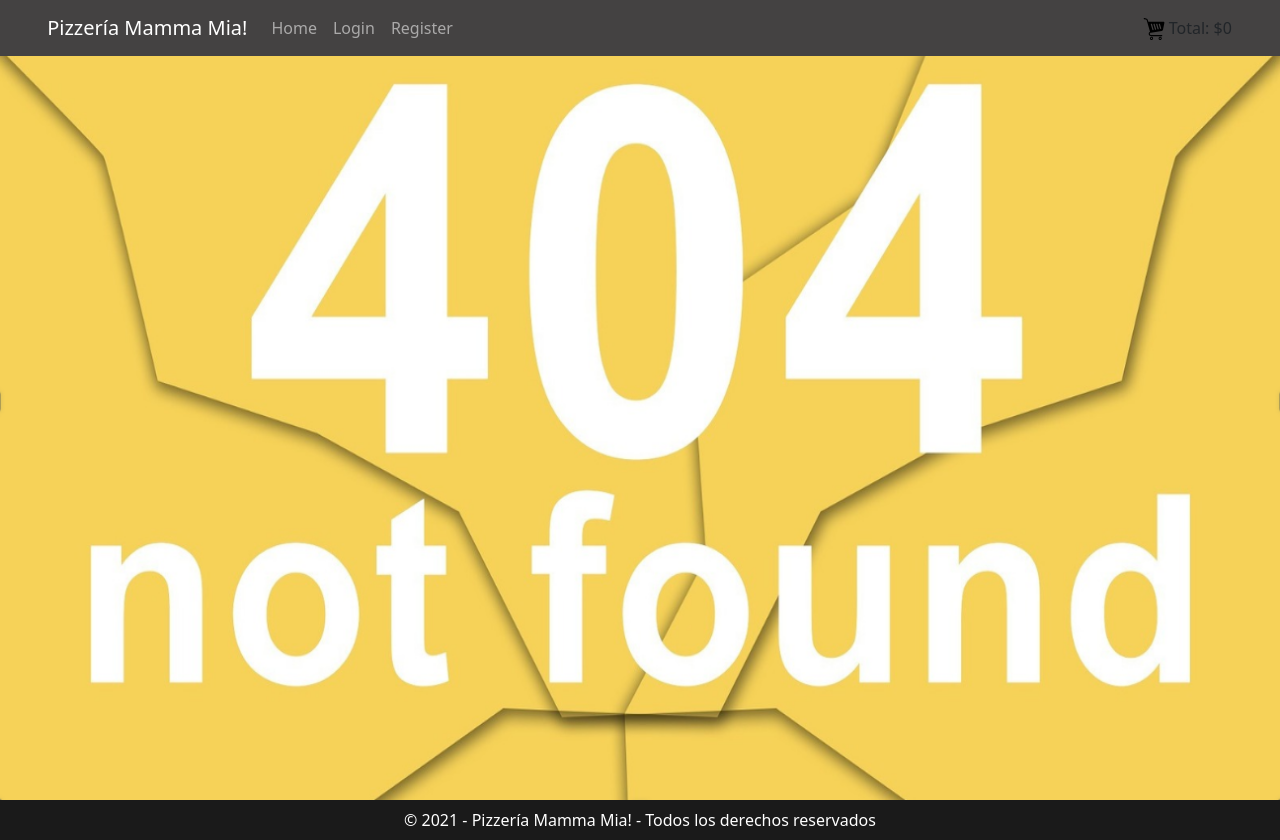
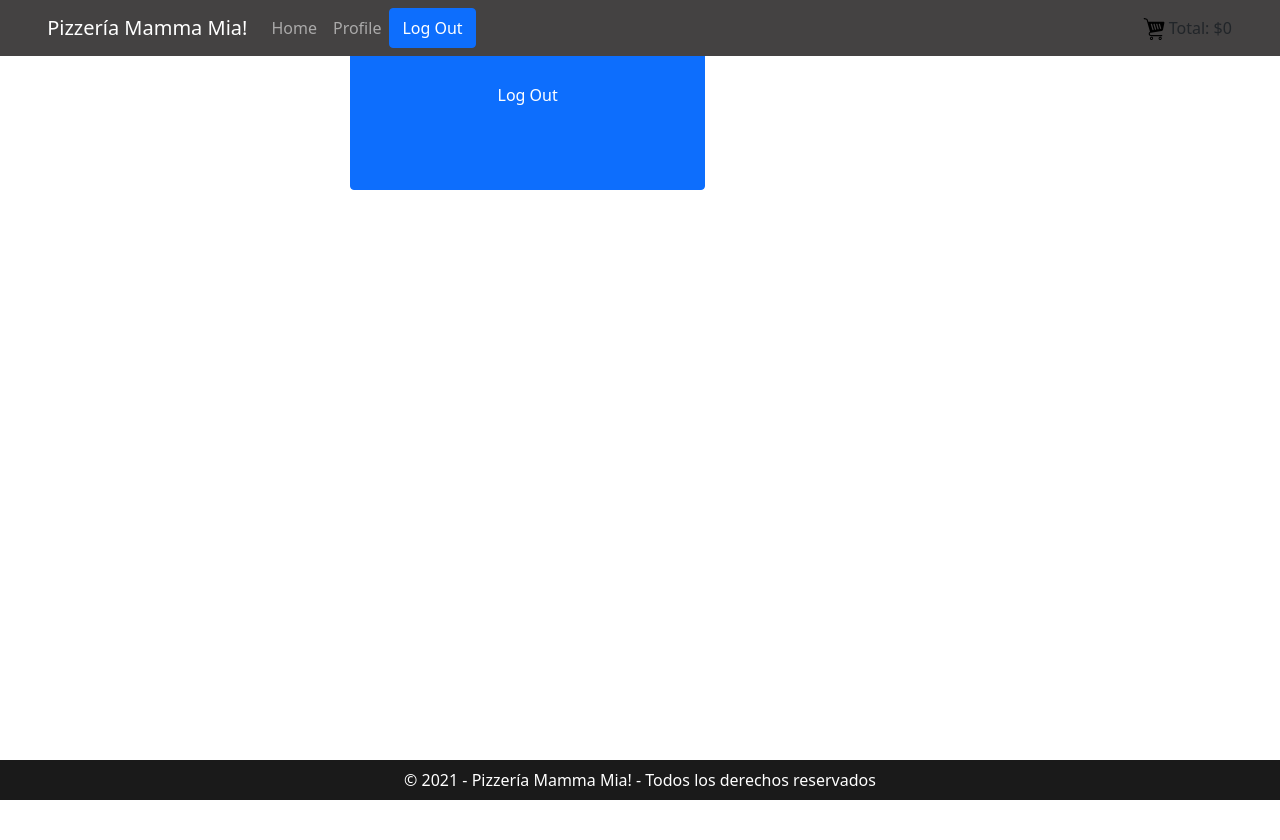
Before and after one commit to Jose-Santibanez/DesafioIntroReact, a React (Vite) app in the folder hito1-Pizzeria-MammaMia/: page /Profile in a window 1280 px wide. After the commit the page ends 800 px from the top, so only its background shows below. Built offline with nearby package versions, Linux system fonts and the light colour scheme; no server answers.

Commit message:
hito reactRouter 2 terminado

```diff
--- a/hito1-Pizzeria-MammaMia/src/App.jsx
+++ b/hito1-Pizzeria-MammaMia/src/App.jsx
@@ -3,7 +3,7 @@ import 'bootstrap/dist/css/bootstrap.min.css';
 import { NavBar } from './components/NavBar';
 import { Home } from './components/Home';
 import { Footer } from './components/Footer';
-import { Route, Routes } from 'react-router-dom';
+import { Navigate,Route, Routes } from 'react-router-dom';
 import { FormRegistro } from './components/FormRegistro';
 import { FormLogin } from './components/FormLogin';
 import { Cart } from './components/Cart';
@@ -11,15 +11,19 @@ import { Pizza } from './components/Pizza';
 import { NotFound } from './components/NotFound';
 import { CartProvider } from './context/CartContext';
 import { PizzaProvider } from './context/PizzaContext';
-import { UserPrivder } from './context/UserContext';
+import { UserContext } from './context/UserContext';
+import { useContext } from 'react';
+import { LogoutUser } from './components/LogoutUser';
+import { LoginUser } from './components/LoginUser';
 
 
 function App() {
 
+  const { token } = useContext(UserContext);
 
   return  (
     <div className='contenedor'>
-      <UserPrivder>
+
        <PizzaProvider>
         <CartProvider>
           <NavBar />
@@ -28,13 +32,14 @@ function App() {
                 <Route path='/' element={<Home />} />
                 <Route path='/registroForm' element={<FormRegistro />}/>
                 <Route path='/loginForm' element={<FormLogin />}/>
+                <Route path='/Profile' element={ token ? <LoginUser/> : <Navigate to='/loginForm' /> }/>
                 <Route path='/Pizza/:id' element={<Pizza />}/>
                 <Route path='/Cart' element={<Cart />}/>
                 <Route path='*' element={<NotFound />}/>
               </Routes>
         </CartProvider>
       </PizzaProvider>
-    </UserPrivder>
+
 
 
     </div>
--- a/hito1-Pizzeria-MammaMia/src/components/CardPizza.jsx
+++ b/hito1-Pizzeria-MammaMia/src/components/CardPizza.jsx
@@ -36,10 +36,8 @@ export const CardPizza = ({ props })=>{
             <Card.Footer>
                 <h3>Precio: ${props.price}</h3>
                 <div className="botones">
-
                         <Button
                         onClick={HandleVerMas} variant="outline-secondary">Ver más</Button>
-
                     <Button  onClick={()=>{handleItems(props)}} variant="secondary">Añadir <img src="/AgregarCarrito.svg"/></Button>
                 </div>
             </Card.Footer>
--- a/hito1-Pizzeria-MammaMia/src/components/Cart.jsx
+++ b/hito1-Pizzeria-MammaMia/src/components/Cart.jsx
@@ -1,9 +1,12 @@
 import { useContext } from "react"
 import {  Button} from "react-bootstrap"
 import { CartContext } from "../context/CartContext"
+import { UserContext } from "../context/UserContext"
 
 export const Cart = ()=> {
     const {cart,total, handleItems, eliminaItem } = useContext(CartContext)
+    const {token} = useContext(UserContext);
+
     return(
             <div className="contenedor-cart">
                     <h3>
@@ -24,7 +27,7 @@ export const Cart = ()=> {
                     </div>
 
                     <h2>Total: {total}</h2>
-                    <Button>Pagar</Button>
+                    <Button disabled={!token}>Pagar</Button>
 
             </div>
     )
--- a/hito1-Pizzeria-MammaMia/src/components/LoginUser.jsx
+++ b/hito1-Pizzeria-MammaMia/src/components/LoginUser.jsx
@@ -1,10 +1,13 @@
-import { Nav } from "react-bootstrap"
+import { useContext } from "react"
+import { Button, Nav, NavLink } from "react-bootstrap"
+import { UserContext } from "../context/UserContext"
 export const LoginUser = ()=>{
-
+   const { handleLogout } = useContext(UserContext)
     return(
         <>
-            <Nav.Link href="#features"className="links">Log Out</Nav.Link>
-            <Nav.Link href="#pricing" className="links">Profile</Nav.Link>
+
+            <Nav.Link as={NavLink} to="/Profile" className="links">Profile</Nav.Link>
+            <Button  onClick={handleLogout}className="links">Log Out</Button>
         </>
     )
 
--- a/hito1-Pizzeria-MammaMia/src/components/NavBar.jsx
+++ b/hito1-Pizzeria-MammaMia/src/components/NavBar.jsx
@@ -4,14 +4,15 @@ import { LogoutUser } from "./LogoutUser";
 import { NavLink } from "react-router-dom";
 import { useContext } from "react"; // Para usar el contexto
 import { CartContext } from "../context/CartContext"; // componente para consumir el contexto
+import { UserContext } from "../context/UserContext";
 
 export const NavBar = ()=> {
 
-    const{total} = useContext(CartContext)
-
+    const{total} = useContext(CartContext);
+   const {token} = useContext(UserContext);
 
     const sepTotal = total.toLocaleString("es-Es")
-    const token = false;
+
     const logUser = token ? <LoginUser/>: <LogoutUser/>;
     return (
         <div className="barra">
--- a/hito1-Pizzeria-MammaMia/src/context/UserContext.jsx
+++ b/hito1-Pizzeria-MammaMia/src/context/UserContext.jsx
@@ -4,14 +4,17 @@ import { useNavigate } from "react-router-dom";
 export const UserContext = createContext()
 
 
-export const UserPrivder = ({children}) => {
+export const UserProvider = ({children}) => {
     const [email, setEmail] = useState("");
     const [pass, setPass] = useState("");
     const [error, setError] = useState("");
+    const [ token, setToken] = useState(true);
 
 
-    const token = true;
 
+    const handleLogout =()=>{
+        setToken(false)
+    }
 
     const emailDefault = 'validaCorreo@email.cl'
     const passwordDefault  = 'password';
@@ -39,7 +42,7 @@ export const UserPrivder = ({children}) => {
 
 
     return(
-        <UserContext.Provider value={{email, pass, error, validarData, getEmail, getPass }}>
+        <UserContext.Provider value={{token,handleLogout,email, pass, error, validarData, getEmail, getPass }}>
             {children}
         </UserContext.Provider>
     )
--- a/hito1-Pizzeria-MammaMia/src/main.jsx
+++ b/hito1-Pizzeria-MammaMia/src/main.jsx
@@ -3,11 +3,14 @@ import { createRoot } from 'react-dom/client'
 import './index.css'
 import App from './App.jsx'
 import { BrowserRouter as Router } from 'react-router-dom'
+import { UserProvider } from './context/UserContext.jsx'
 
 createRoot(document.getElementById('root')).render(
   <StrictMode>
     <Router>
-         <App />
+      <UserProvider>
+        <App />
+      </UserProvider>
     </Router>
   </StrictMode>
 )
```
